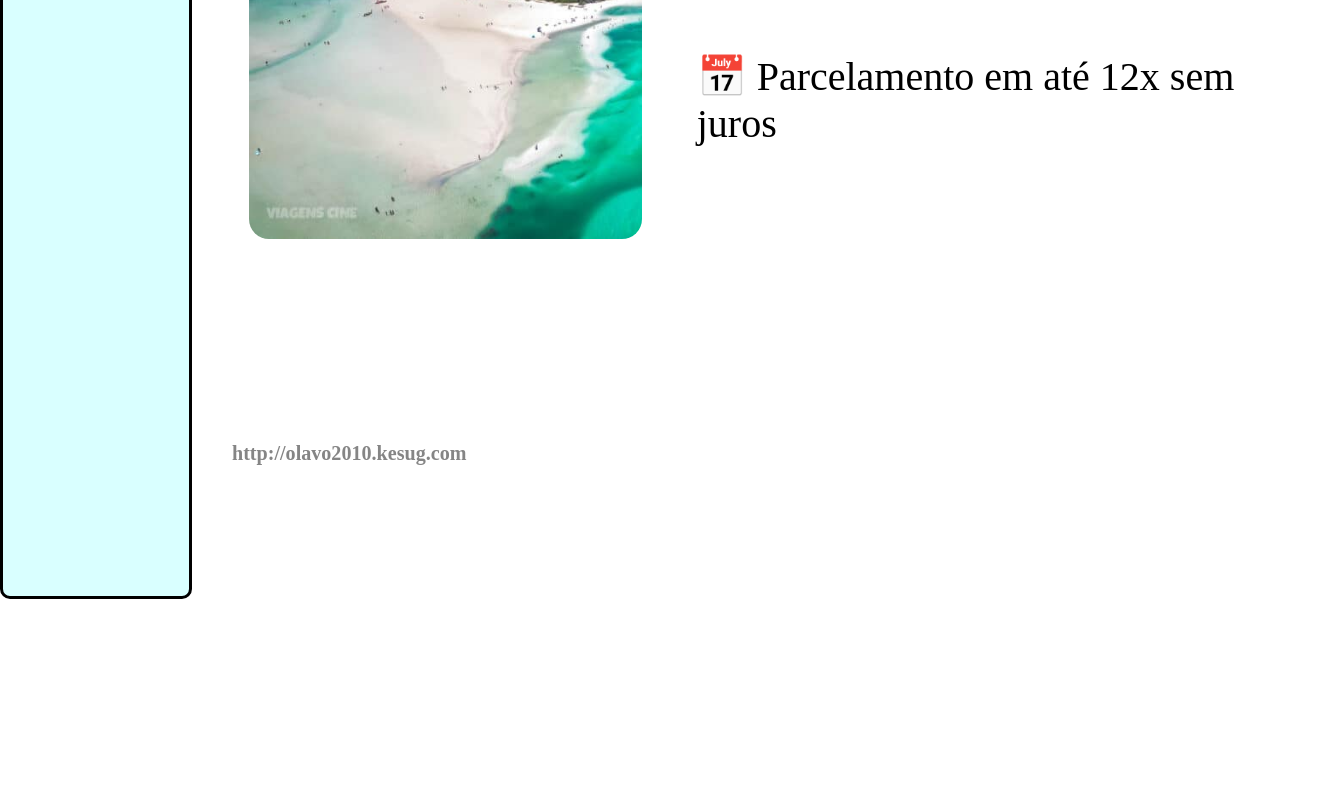
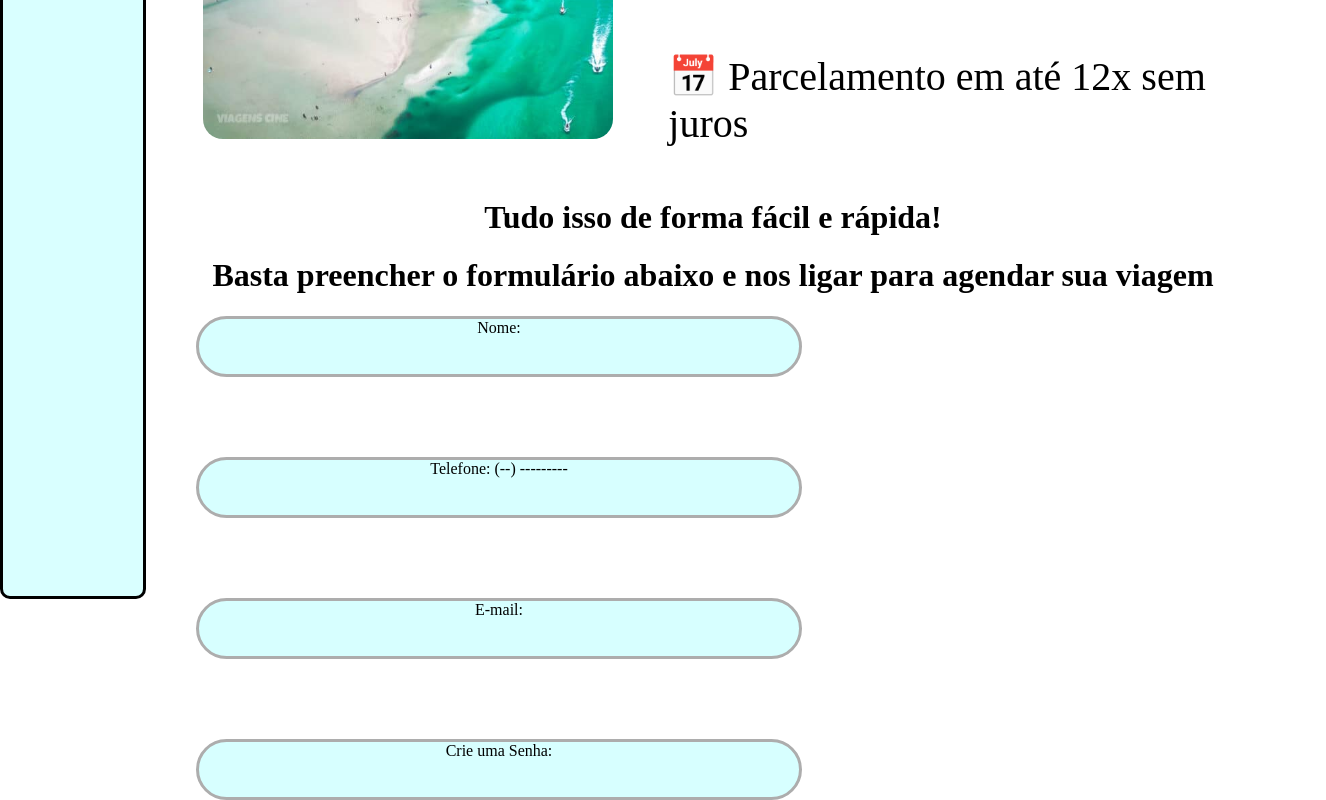
Before and after one commit to Olavo-10/site, a plain HTML site: page Site/index.html in a window 1280 px wide. Shown: the part 687-1487 px from the top of the page, 1326 px wide, since content can reach past the window. Before the commit the page ends 1286 px from the top, so only its background shows below. Drawn offline with Linux system fonts and the light colour scheme.

Commit message:
segunda commit

```diff
--- a/Site/css/brieffing.css
+++ b/Site/css/brieffing.css
@@ -8,7 +8,7 @@ body .info .viaje {
     margin-left: 50px;
 }
 
-body div p{
+body div p {
     font-size: 5vh;
     margin-left: 55px;
 }
@@ -33,7 +33,7 @@ body, html {
 .topo {
     display: flex;
     justify-content: flex-start;
-    width: 100%;
+    width: 85vw;
     height: 120px;
     padding: 0 20px;
     background-color: rgb(255, 255, 255);
@@ -54,7 +54,7 @@ body, html {
 .ImgCaboFrio {
     margin-left: 57px;
     background-image: url("../imagens/Cabo-Frio.jpg");
-    height: 480px;
+    height: 380px;
     width: 420px;
     background-size: cover;
     background-repeat: no-repeat;
@@ -109,11 +109,111 @@ body, html {
     border-style: solid;
     border-radius: 10px;
     height: 100vw;
-    width: 500px;
+    width: 28vh;
 }
 
 .ConteinerMestre {
     display: flex;
     flex-direction: row;
+    height: 100vh;
 }
-/* Aqui termina a estiização do index.html e começa o do sobre.html */
+
+.conteiner {
+    height: 800px;
+}
+
+.tudo {
+    display: flex;
+    justify-content: center;
+}
+
+.basta {
+    display: flex;
+    justify-content: center;
+}
+
+.nome {
+    height: 55px;
+    width: 600px;
+    background-color: rgb(215, 255, 255);
+    margin-left: 50px;
+    border-radius: 40px;
+    text-align: center;
+    border-style: solid;
+    border-color: rgb(173, 173, 173);
+}
+
+.telefone {
+    height: 55px;
+    width: 600px;
+    background-color: rgb(215, 255, 255);
+    margin-left: 50px;
+    border-radius: 40px;
+    text-align: center;
+    border-style: solid;
+    border-color: rgb(173, 173, 173);
+}
+
+.senha {
+    height: 55px;
+    width: 600px;
+    background-color: rgb(215, 255, 255);
+    margin-left: 50px;
+    border-radius: 40px;
+    text-align: center;
+    border-style: solid;
+    border-color: rgb(173, 173, 173);
+}
+
+.email {
+    height: 55px;
+    width: 600px;
+    background-color: rgb(215, 255, 255);
+    margin-left: 50px;
+    border-radius: 40px;
+    text-align: center;
+    border-style: solid;
+    border-color: rgb(173, 173, 173);
+}
+
+.dados {
+    display: flex;
+    flex-direction: column;
+    justify-content: center;
+}
+
+/* Aqui termina a estiização do index.html e começa a estilização exclusiva do contato.html */
+
+
+.imagens {
+    display: flex;
+    flex-direction: column;
+    background-color: rgb(255, 255, 255);
+    height: 480px;
+    width: 420px;
+}
+.img1 {
+    background-image: url("../imagens/FotoPerfil.png");
+    background-size: contain;
+    height: 200px;
+    width: 200px;
+    margin-left: 60px;
+}
+
+.img2 {
+    background-image: url("../imagens/telefone.png");
+    background-size: contain;
+    height: 100px;
+    width: 100px;
+    margin-left: 60px;
+}
+.converse {
+    margin-left: 60px;
+    color: red;
+}
+.perfil {
+    display: flex;
+    flex-direction: row;
+}
+
+/* Foram aproveitadas classes da página inicial para fazer o contato.html */
--- a/Site/index.html
+++ b/Site/index.html
@@ -11,8 +11,7 @@
 <body>
     <div class="ConteinerMestre">
         <div class="BarraLateral">
-            <a href="index.html">Home</a>
-            <a href="contato.html">Perfil</a>
+            <a href="contato.html">Contato</a>
             <a href="sobre.html">Sobre</a>
         </div>
         <div class="conteiner">
@@ -41,8 +40,24 @@
                     <p>📅 Parcelamento em até 12x sem juros</p>
                 </div>
             </div>
-            <div class="base">
-                <h6 class="publico">http://olavo2010.kesug.com</h6>
+                <h1 class="tudo">Tudo isso de forma fácil e rápida! </h1>
+                <h1 class="basta">Basta preencher o formulário abaixo e nos ligar para agendar sua viagem</h1>
+            <div class="dados">
+                <div class="nome">
+                    Nome:
+                </div>
+                <p></p>
+                <div class="telefone">
+                    Telefone: (--) ---------
+                </div>
+                <p></p>
+                <div class="email">
+                    E-mail:
+                </div>
+                <p></p>
+                <div class="senha">
+                    Crie uma Senha:
+                </div>
             </div>
         </div>
     </div>
```
Also changed, not shown: Site/contato.html (+44 -0 lines), Site/imagens/FotoPerfil.png (added), Site/imagens/telefone.png (added).
